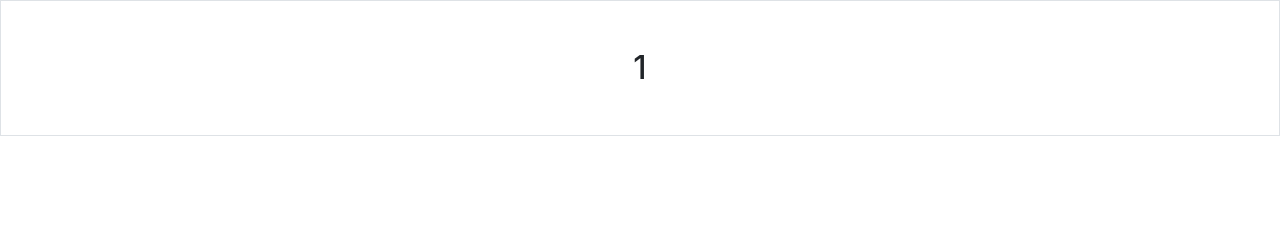
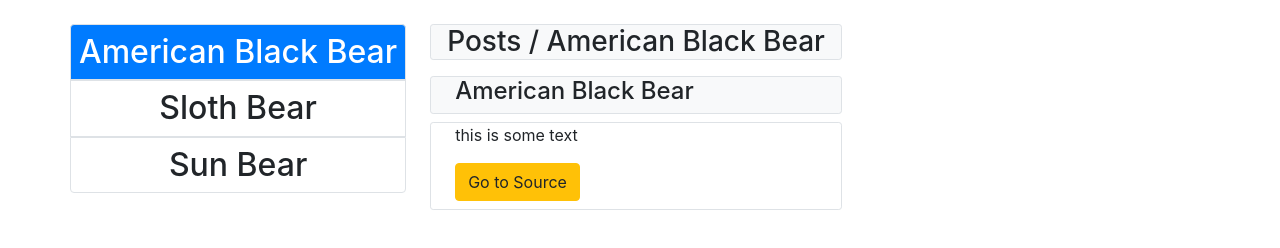
Before and after one commit to Chris-Pagan/common-components, a website: page index.html in a window 1280 px wide. Drawn offline with nearby package versions, Linux system fonts and the light colour scheme.

Commit message:
finished exercise

```diff
--- a/index.html
+++ b/index.html
@@ -19,6 +19,28 @@
   </head>
 
   <body>
-    <h2 class="text-center py-5 border">1</h2>
+    <div class="container">
+      <div class="row pt-4">
+        <div class="flex-column text-center">
+          <h2 class="text-center border p-2 mb-0 rounded-top bg-primary text-white">American Black Bear</h2>
+          <h2 class="text-center p-2 border mb-0">Sloth Bear</h2>
+          <h2 class="text-center p-2 border mb-0 rounded-bottom">Sun Bear</h2>
+        </div>
+        <div class="d-inline-flex">
+          <div class="d-inline-flex-row mx-4 w-100">
+            <h3 class="border rounded-sm bg-light px-3 w-100 text-left">Posts / American Black Bear</h3>
+            <div class="flex-column mr-3 mt-3 mb-0 justify-content-start border rounded-sm bg-light w-100">
+              <h4 class="ml-2 pl-3 ">American Black Bear</h4>
+            </div>
+            <div class="flex-column mr-3 mt-2 mb-0 justify-content-start border rounded-sm w-100">
+              <p class="ml-2 pl-3 mt-0 justify-content-start ">this is some text</p>
+              <button class="flex-column ml-4 mb-2 btn btn-warning">Go to Source</button>
+            </div>
+          </div>
+
+        </div>
+      </div>
+    </div>
+
   </body>
 </html>
```
